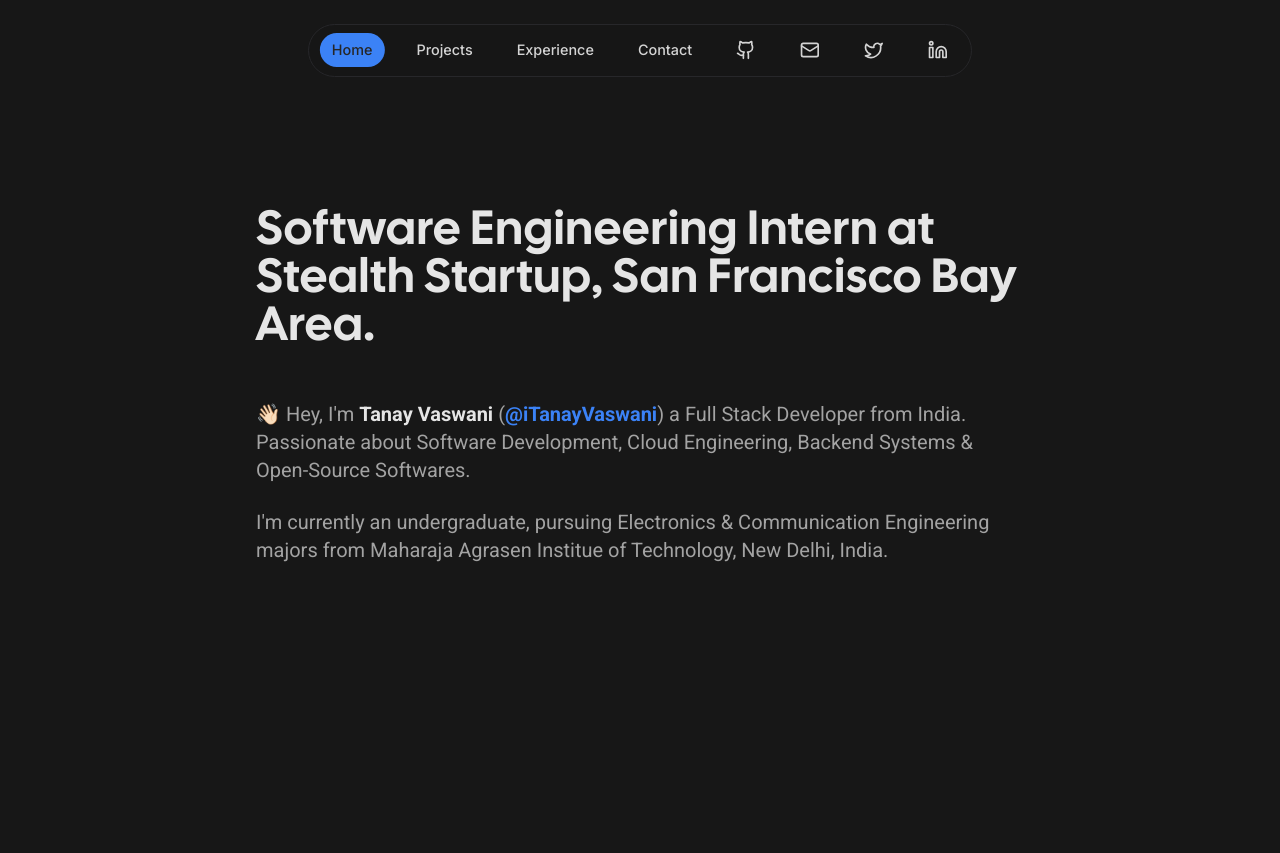
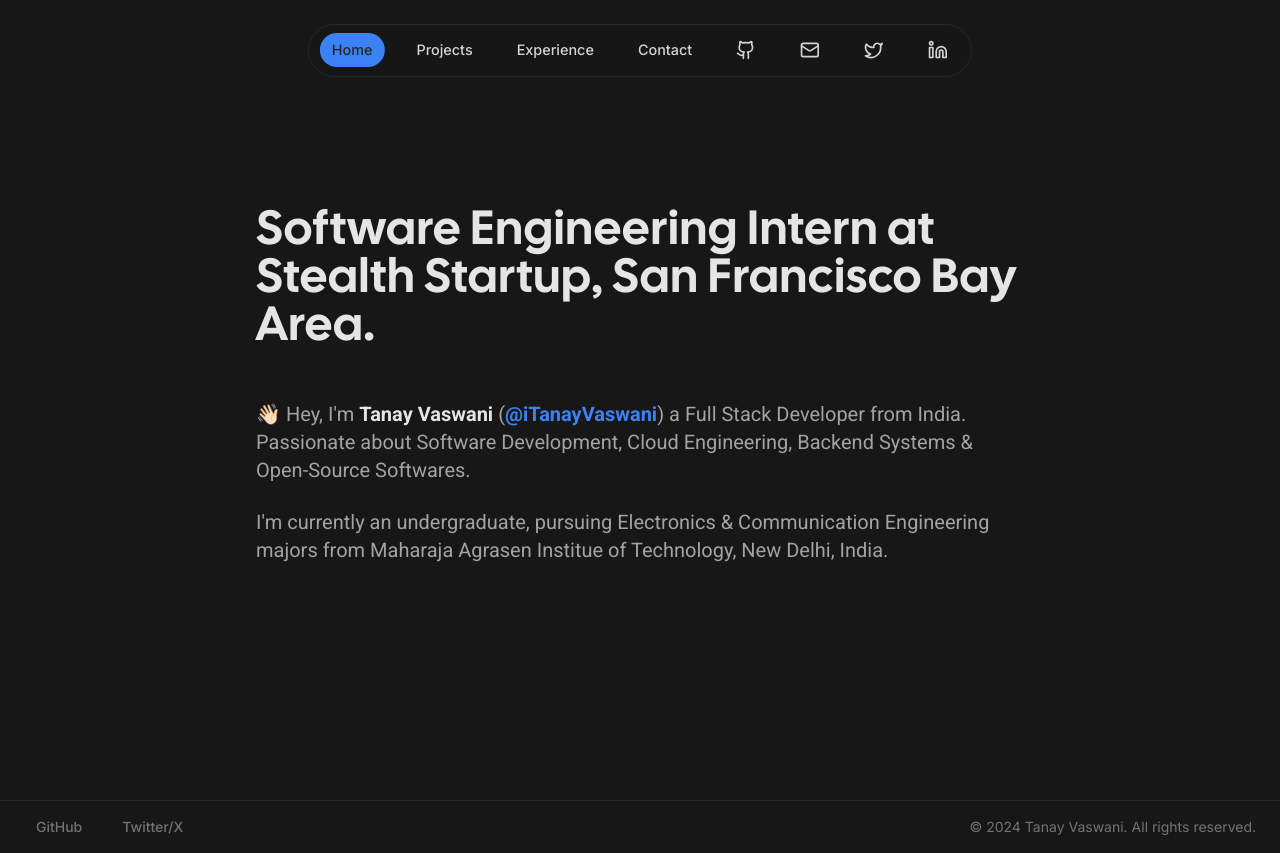
Before and after one commit to tanayvaswani/tanayvaswani-portfolio, a Next.js app: page / in a window 1280 px wide. Before the commit the page ends 800 px from the top, so only its background shows below. Built offline with nearby package versions, Linux system fonts and the light colour scheme.

Commit message:
feat: footer

```diff
--- a/app/layout.tsx
+++ b/app/layout.tsx
@@ -1,11 +1,12 @@
 import { Inter } from "next/font/google";
+import type { Metadata } from "next";
+
+import "./globals.css";
+import { siteConfig } from "@/config/site-config";
+import Navbar from "@/components/navbar/navbar";
+import Footer from "@/components/footer/footer";
 import { ThemeProvider } from "@/components/providers/theme-provider";
-import Navbar from "@/components/navbar/navbar";
 import ActiveSectionContextProvider from "@/context/active-section-context";
-import { siteConfig } from "@/config/site-config";
-import type { Metadata } from "next";
-import "./globals.css";
-import { Background } from "@/components/ui/background";
 
 const inter = Inter({ subsets: ["latin"] });
 
@@ -37,7 +38,8 @@
         >
           <ActiveSectionContextProvider>
             <Navbar />
-            <main className="pt-16 pb-20">{children}</main>
+            <main className="pt-16 pb-20 min-h-full">{children}</main>
+            <Footer />
           </ActiveSectionContextProvider>
         </ThemeProvider>
       </body>
--- a/components/footer/footer.tsx
+++ b/components/footer/footer.tsx
@@ -1,9 +1,25 @@
+import Link from "next/link";
+import { Button } from "../ui/button";
+
 const Footer = () => {
-    return (
-        <div>
+  return (
+    <div className="border-t w-full px-6 py-2 text-neutral-500">
+      <div className="flex flex-col-reverse md:flex-row items-center justify-between w-full">
+        <div className="flex flex-row items-center justify-between space-x-4">
+          <Button size={"sm"} variant={"ghost"} asChild>
+            <Link href={"https://github.com/tanayvaswani"}>GitHub</Link>
+          </Button>
+          <Button size={"sm"} variant={"ghost"} asChild>
+            <Link href={"https://twitter.com/iTanayVaswani"}>Twitter/X</Link>
+          </Button>
+        </div>
 
+        <div className="text-sm">
+          © 2024 Tanay Vaswani. All rights reserved.
         </div>
-     );
-}
+      </div>
+    </div>
+  );
+};
 
 export default Footer;
--- a/components/navbar/navbar.tsx
+++ b/components/navbar/navbar.tsx
@@ -1,9 +1,10 @@
 "use client";
 
 import Link from "next/link";
+import { motion } from "framer-motion";
+
 import { cn } from "@/lib/utils";
 import { navItems } from "./nav-items";
-import { motion } from "framer-motion";
 import { useActiveSectionContext } from "@/context/active-section-context";
 
 export default function Navbar() {
--- /dev/null
+++ b/components/ui/button.tsx
@@ -0,0 +1,56 @@
+import * as React from "react"
+import { Slot } from "@radix-ui/react-slot"
+import { cva, type VariantProps } from "class-variance-authority"
+
+import { cn } from "@/lib/utils"
+
+const buttonVariants = cva(
+  "inline-flex items-center justify-center whitespace-nowrap rounded-md text-sm font-medium ring-offset-background transition-colors focus-visible:outline-none focus-visible:ring-2 focus-visible:ring-ring focus-visible:ring-offset-2 disabled:pointer-events-none disabled:opacity-50",
+  {
+    variants: {
+      variant: {
+        default: "bg-primary text-primary-foreground hover:bg-primary/90",
+        destructive:
+          "bg-destructive text-destructive-foreground hover:bg-destructive/90",
+        outline:
+          "border border-input bg-background hover:bg-accent hover:text-accent-foreground",
+        secondary:
+          "bg-secondary text-secondary-foreground hover:bg-secondary/80",
+        ghost: "hover:bg-accent hover:text-accent-foreground",
+        link: "text-primary underline-offset-4 hover:underline",
+      },
+      size: {
+        default: "h-10 px-4 py-2",
+        sm: "h-9 rounded-md px-3",
+        lg: "h-11 rounded-md px-8",
+        icon: "h-10 w-10",
+      },
+    },
+    defaultVariants: {
+      variant: "default",
+      size: "default",
+    },
+  }
+)
+
+export interface ButtonProps
+  extends React.ButtonHTMLAttributes<HTMLButtonElement>,
+    VariantProps<typeof buttonVariants> {
+  asChild?: boolean
+}
+
+const Button = React.forwardRef<HTMLButtonElement, ButtonProps>(
+  ({ className, variant, size, asChild = false, ...props }, ref) => {
+    const Comp = asChild ? Slot : "button"
+    return (
+      <Comp
+        className={cn(buttonVariants({ variant, size, className }))}
+        ref={ref}
+        {...props}
+      />
+    )
+  }
+)
+Button.displayName = "Button"
+
+export { Button, buttonVariants }
--- a/package.json
+++ b/package.json
@@ -11,6 +11,7 @@
   "dependencies": {
     "@radix-ui/react-avatar": "^1.0.4",
     "@radix-ui/react-separator": "^1.0.3",
+    "@radix-ui/react-slot": "^1.0.2",
     "class-variance-authority": "^0.7.0",
     "clsx": "^2.1.0",
     "framer-motion": "^11.0.3",
```
Also changed, not shown: 1 other file (tests, documents, lock files or other folders).
